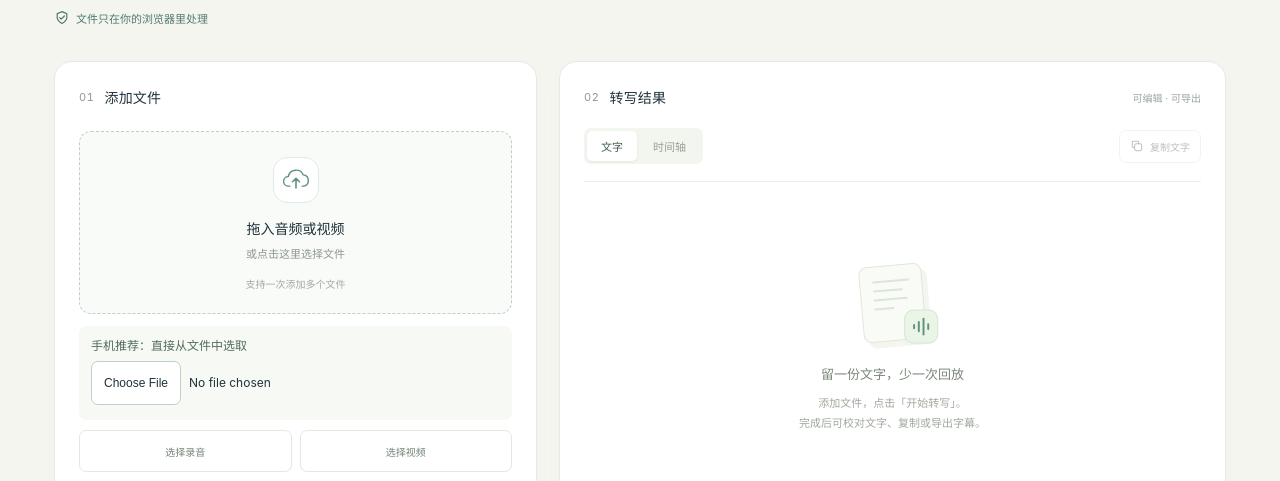
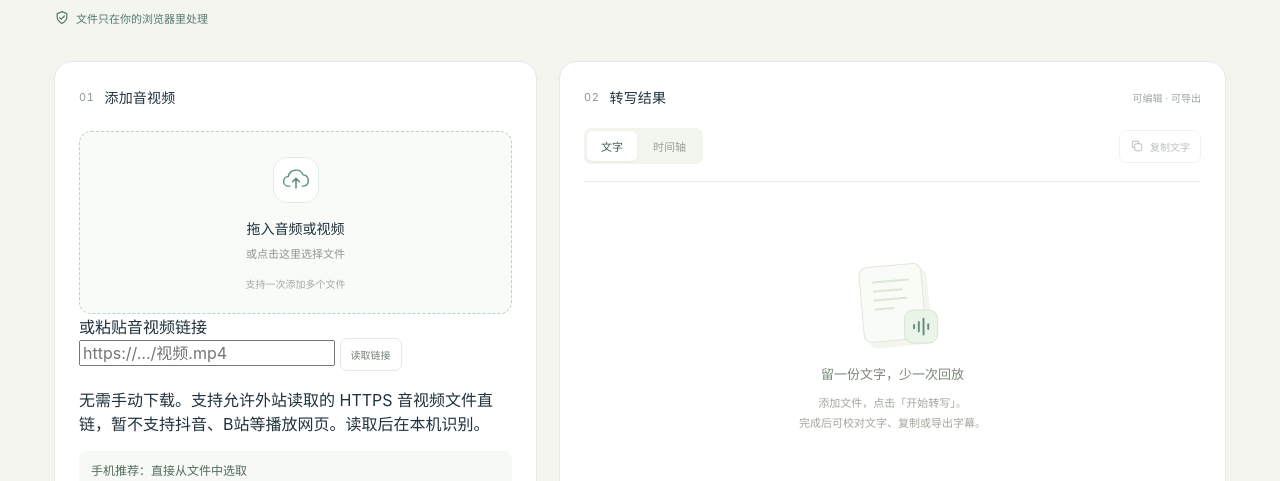
Before and after one commit to LYHrmer/media-scribe, a website built with Vite: page index.html in a window 1280 px wide. Shown: the part 275-756 px from the top of the page. Built offline with nearby package versions, Linux system fonts and the light colour scheme.

Commit message:
Release v0.5.6 link import interface and documentation

```diff
--- a/index.html
+++ b/index.html
@@ -28,7 +28,7 @@
         <div class="workspace">
           <section class="panel file-panel" aria-labelledby="files-title">
             <div class="panel-heading">
-              <div class="heading-group"><span class="step-number">01</span><h2 id="files-title">添加文件</h2></div>
+              <div class="heading-group"><span class="step-number">01</span><h2 id="files-title">添加音视频</h2></div>
               <button id="clear-files" class="text-button" type="button" hidden>清空</button>
             </div>
 
@@ -41,6 +41,16 @@
               <span>或点击这里选择文件</span>
               <span class="drop-types">支持一次添加多个文件</span>
             </button>
+            <div class="media-link-import">
+              <label for="media-url">或粘贴音视频链接</label>
+              <div class="media-link-row">
+                <input id="media-url" type="text" inputmode="url" autocomplete="off" autocapitalize="off" spellcheck="false" placeholder="https://…/视频.mp4" aria-describedby="media-url-help" />
+                <button id="import-url" class="secondary-button" type="button">读取链接</button>
+                <button id="cancel-url" class="text-button" type="button" hidden>取消</button>
+              </div>
+              <p id="media-url-help">无需手动下载。支持允许外站读取的 HTTPS 音视频文件直链，暂不支持抖音、B站等播放网页。读取后在本机识别。</p>
+              <p id="media-url-status" class="media-url-status" role="status" aria-live="polite" hidden></p>
+            </div>
             <div class="single-file-picker">
               <label for="single-file-input">手机推荐：直接从文件中选取</label>
               <input id="single-file-input" type="file" />
--- a/package.json
+++ b/package.json
@@ -1,6 +1,6 @@
 {
   "name": "tingxie-local",
-  "version": "0.5.5",
+  "version": "0.5.6",
   "private": true,
   "type": "module",
   "description": "浏览器本地音视频转文字，无API费用或用户文件上传",
```
Also changed, not shown: README.md, 1 other file.
